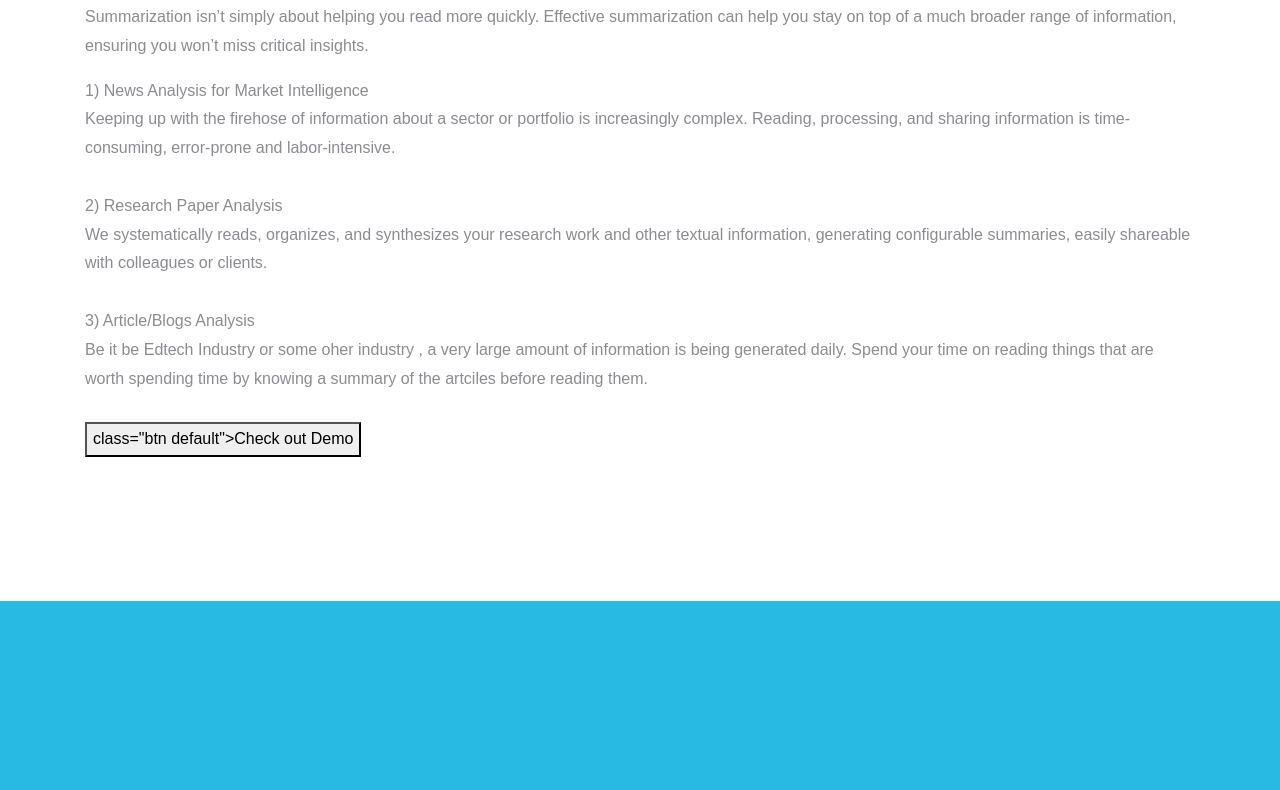
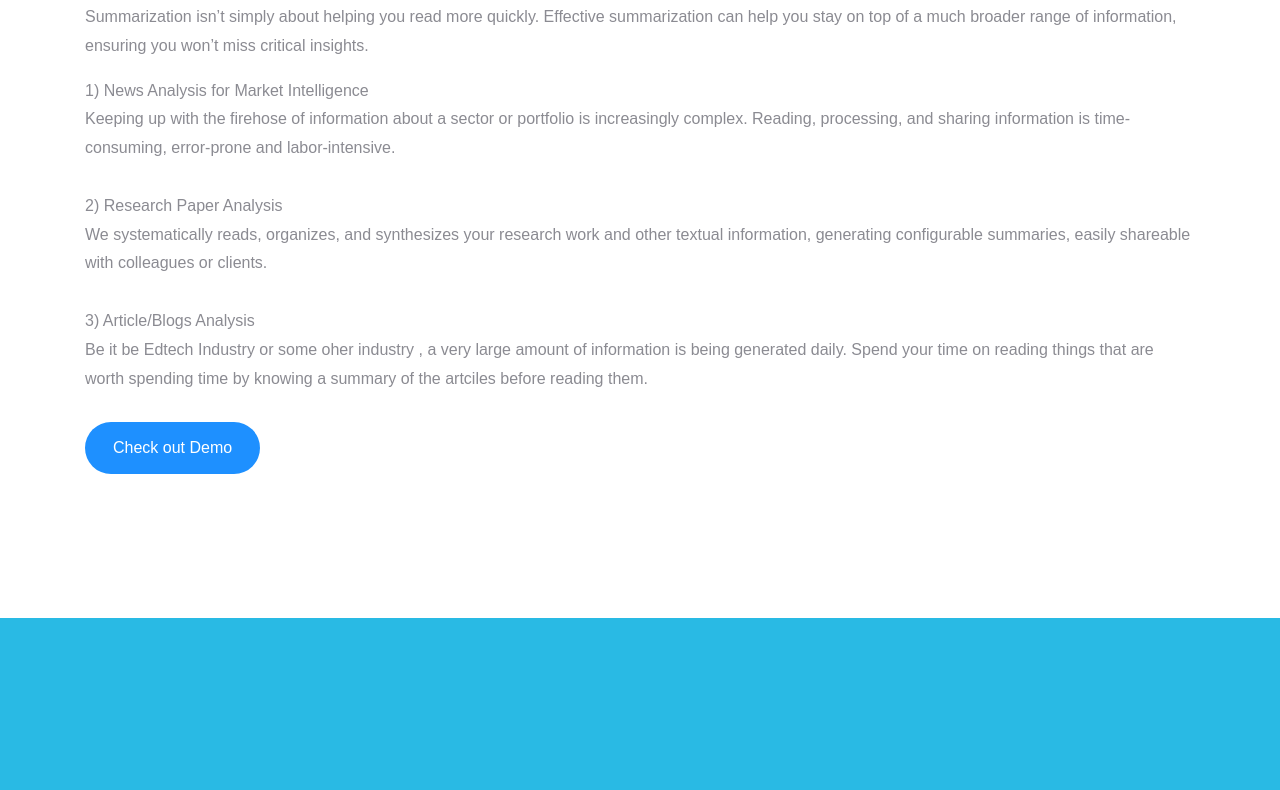
Before and after one commit to analyticware/Website, a plain HTML site: page solutions.html in a window 1280 px wide. Shown: the part 981-1771 px from the top of the page. Drawn offline with nearby package versions, Linux system fonts and the light colour scheme; some packages are replaced by stand-ins of ours; no server answers; files whose address does not match are found by name.

Commit message:
Update solutions.html

```diff
--- a/solutions.html
+++ b/solutions.html
@@ -107,7 +107,7 @@ Keeping up with the firehose of information about a sector or portfolio is incre
   Be it be Edtech Industry or some oher industry , a very large amount of information is being generated daily. Spend your time on reading things that are worth spending time by knowing a summary of the artciles before reading them.
     <br>
   <br>
-  <button <a href="http://35.220.166.8:3389/"> </a> class="btn default">Check out Demo</button>
+  <button class="btn default">Check out Demo</button>
     </p>
   </div>
 </div>
```
